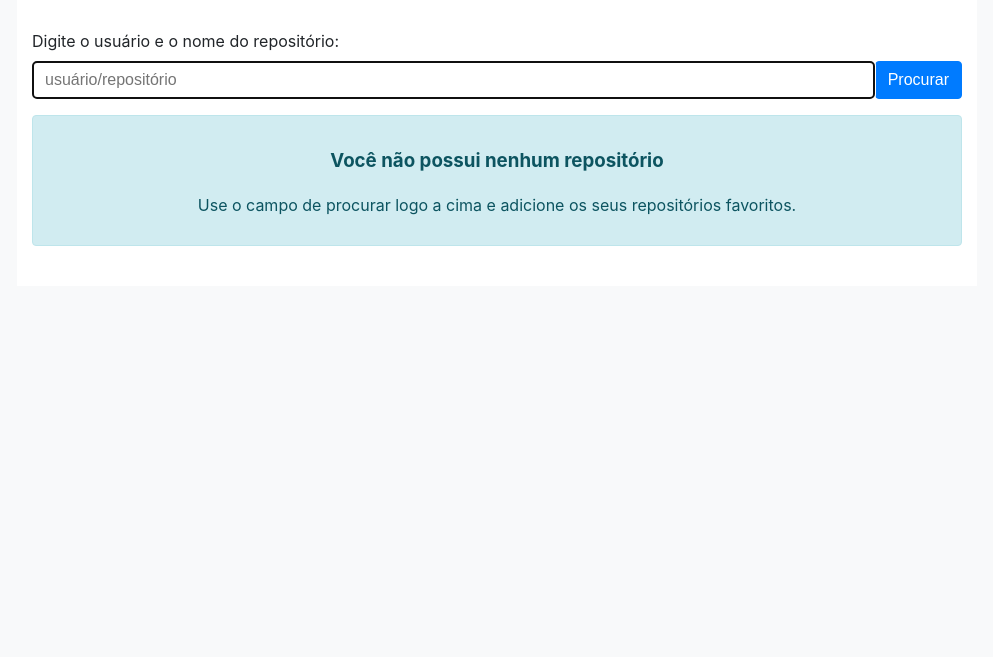
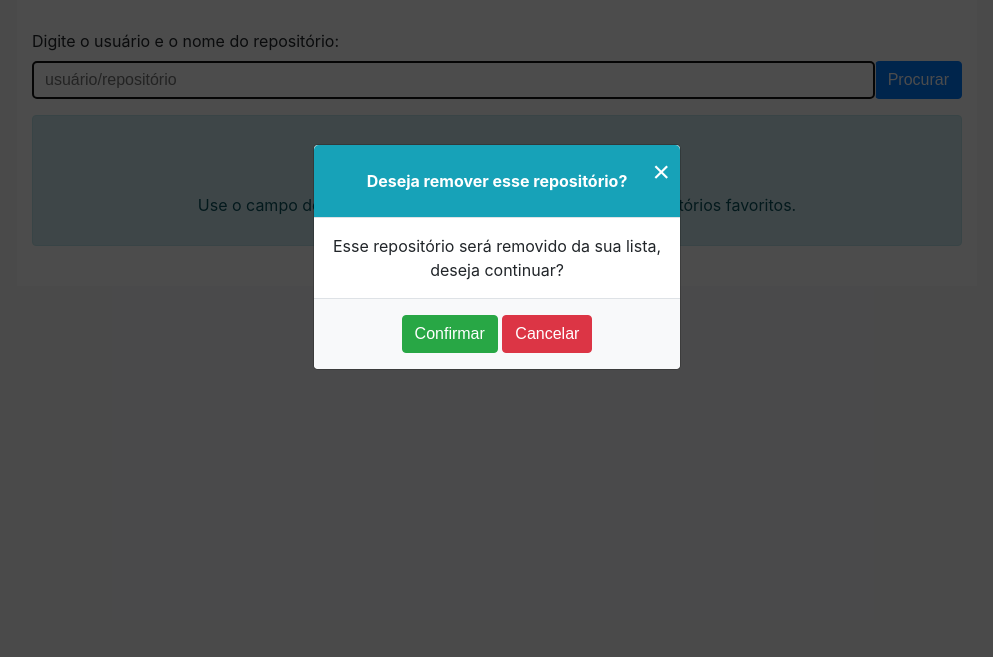
Before and after one commit to geprojetos/projeto-github, a plain HTML site: page docs/index.html in a window 1280 px wide. Shown: the part 143-800 px from the top of the page, without its empty margins (143-1136 px from the left). Drawn offline with Linux system fonts and the light colour scheme.

Commit message:
Criando o modal de confirmação

```diff
--- a/docs/index.html
+++ b/docs/index.html
@@ -29,7 +29,7 @@
         body {
             margin: 0;
             font-family: -apple-system, BlinkMacSystemFont, "Segoe UI", Roboto, "Helvetica Neue", Arial, "Noto Sans", sans-serif, "Apple Color Emoji", "Segoe UI Emoji", "Segoe UI Symbol", "Noto Color Emoji";
-            font-size: 1rem;
+            font-size: 1em;
             font-weight: 400;
             line-height: 1.5;
             color: #212529;
@@ -72,10 +72,10 @@
            background-color: #fff !important;
         }
         .jumbotron {
-            padding: 2rem 1rem;
-            margin-bottom: 2rem;
+            padding: 2em 1em;
+            margin-bottom: 2em;
             background-color: #e9ecef;
-            border-radius: 0.3rem;
+            border-radius: 0.3em;
         }
         .row {
             display: -ms-flexbox;
@@ -102,34 +102,34 @@
             background-color: #fff;
             background-clip: border-box;
             border: 1px solid rgba(0, 0, 0, 0.125);
-            border-radius: 0.25rem;
+            border-radius: 0.25em;
         }
         .img-fluid {
             max-width: 100%;
             height: auto;
         }
         .img-thumbnail {
-            padding: 0.25rem;
+            padding: 0.25em;
             background-color: #fff;
             border: 1px solid #dee2e6;
-            border-radius: 0.25rem;
+            border-radius: 0.25em;
             max-width: 100%;
             height: auto;
         }
         .card-body {
             -ms-flex: 1 1 auto;
             flex: 1 1 auto;
-            padding: 1.25rem;
+            padding: 1.25em;
         }
         .card-img-top {
             float: left;
             width: 90px;
             height: 90px;
             margin: 0 10px 10px 0;
-            border-radius: 0.25rem;
+            border-radius: 0.25em;
         }
         .card-title {
-           margin-bottom: 0.75rem;
+           margin-bottom: 0.75em;
         }
         .card-text {
             margin-top: 0;
@@ -150,11 +150,21 @@
             user-select: none;
             background-color: transparent;
             border: 1px solid transparent;
-            padding: 0.375rem 0.75rem;
-            font-size: 1rem;
+            padding: 0.375em 0.75em;
+            font-size: 1em;
             line-height: 1.5;
-            border-radius: 0.25rem;
+            border-radius: 0.25em;
             transition: color 0.15s ease-in-out, background-color 0.15s ease-in-out, border-color 0.15s ease-in-out, box-shadow 0.15s ease-in-out;
+        }
+        .btn-success {
+            color: #fff;
+            background-color: #28a745;
+            border-color: #28a745;
+        }
+        .btn-success:hover {
+            color: #fff;
+            background-color: #218838;
+            border-color: #1e7e34;
         }
         .btn-primary {
             color: #fff;
@@ -206,10 +216,10 @@
            color: #dc3545 !important;
         }
         .mt-2 {
-            margin-top: 0.5rem !important;
+            margin-top: 0.5em !important;
         }
         .pb-2 {
-            padding-bottom: 0.5rem !important;
+            padding-bottom: 0.5em !important;
         }
         .clear-both {
             clear: both
@@ -220,7 +230,7 @@
         }
         label {
             display: inline-block;
-            margin-bottom: 0.5rem;
+            margin-bottom: 0.5em;
         }
         fieldset {
             min-width: 0;
@@ -231,24 +241,24 @@
         .form-control {
             display: block;
             width: 100%;
-            height: calc(1.5em + 0.75rem + 2px);
-            padding: 0.375rem 0.75rem;
-            font-size: 1rem;
+            height: calc(1.5em + 0.75em + 2px);
+            padding: 0.375em 0.75em;
+            font-size: 1em;
             font-weight: 400;
             line-height: 1.5;
             color: #495057;
             background-color: #fff;
             background-clip: padding-box;
             border: 1px solid #ced4da;
-            border-radius: 0.25rem;
+            border-radius: 0.25em;
             transition: border-color 0.15s ease-in-out, box-shadow 0.15s ease-in-out;
         }
         .form-text {
             display: block;
-            margin-top: 0.25rem;
+            margin-top: 0.25em;
         }
         .form-group {
-           margin-bottom: 1rem;
+           margin-bottom: 1em;
         }
         .input-group {
             position: relative;
@@ -274,10 +284,10 @@
         }
         .alert {
             position: relative;
-            padding: 0.75rem 1.25rem;
-            margin-bottom: 1rem;
+            padding: 0.75em 1.25em;
+            margin-bottom: 1em;
             border: 1px solid transparent;
-            border-radius: 0.25rem;
+            border-radius: 0.25em;
         }
         .alert-success {
             color: #155724;
@@ -307,6 +317,80 @@
         }
         .border-danger {
             border: 1px solid #dc3545;
+        }
+        .modal {
+            position: fixed;
+            top: 50%;
+            left: 50%;
+            max-width: 400px;
+            width: 100%;
+            padding: .5em;
+            transform: translate(-50%, -50%);
+            z-index: 2;
+        }
+        .modal-dialog {
+            position: relative;
+            width: auto;
+            margin: 0.5em;
+            pointer-events: none;
+        }
+        .modal-content {
+            position: relative;
+            display: -ms-flexbox;
+            display: flex;
+            -ms-flex-direction: column;
+            flex-direction: column;
+            width: 100%;
+            pointer-events: auto;
+            background-color: #fff;
+            background-clip: padding-box;
+            border: 1px solid rgba(0, 0, 0, 0.2);
+            border-radius: 0.3em;
+            outline: 0;
+        }
+        .modal-header {
+            padding: 1.5em;
+            border-bottom: 1px solid #dee2e6;
+            border-top-left-radius: 0.3em;
+            border-top-right-radius: 0.3em;
+        }
+        .modal-title {
+            margin-bottom: 0;
+            line-height: 1.5;
+            margin-top: 0;
+        }
+        .modal-header .close {
+            background: none;
+            border: none;
+            padding: 10px;
+            font-size: 30px;
+            position: absolute;
+            right: 0;
+            top: 0;
+        }
+        .modal-body {
+            position: relative;
+            -ms-flex: 1 1 auto;
+            flex: 1 1 auto;
+            padding: 1em;
+        }
+        .modal-footer {
+            -ms-flex-align: center;
+            align-items: center;
+            -ms-flex-pack: end;
+            justify-content: flex-end;
+            padding: 1em;
+            border-top: 1px solid #dee2e6;
+            border-bottom-right-radius: 0.3em;
+            border-bottom-left-radius: 0.3em;
+        }
+        .modal-overlay {
+            background: rgba(0, 0, 0, .7);
+            position: fixed;
+            top: 0;
+            right: 0;
+            bottom: 0;
+            left: 0;
         }
         @media(min-width: 768px) {
             .container {
@@ -401,7 +485,7 @@
     <section class="container text-center bg-white pb-2">
         <header class="jumbotron bg-dark text-white">
             <h1>
-                Projetos do Github
+                Projetos Open Source do Github
             </h1>
         </header>
 
@@ -442,6 +526,8 @@
         </div>
 
         <ul class="row list-unstyled wrapper-list"></ul>
+
+        <div class="modal-confirm"></div>
     </section>
 
     <script src="js/app.js" async></script>
--- a/docs/js/app.js
+++ b/docs/js/app.js
@@ -13,6 +13,7 @@ var myApp = (function(){
     let successSearch   = document.querySelector('.successSearch');
     let info            = document.querySelector('.info');
     let notCards        = document.querySelector('.not-cards');
+    let modalConfirm    = document.querySelector('.modal-confirm');
 
     function _render() {
 
@@ -255,6 +256,34 @@ var myApp = (function(){
         window.localStorage.setItem(key, JSON.stringify(listReps));
     };
 
+    function _modalConfirm() {
+
+        modalConfirm.innerHTML = `
+            <div class="modal" tabindex="-1" role="dialog" aria-labelledby="modalConfirm" aria-hidden="true">
+                <div class="modal-dialog" role="document">
+                    <div class="modal-content">
+                    <div class="modal-header bg-info modal-header text-white">
+                        <h4 class="modal-title" id="modalConfirm">Deseja remover esse repositório?</h4>
+                        <button type="button" class="close text-white" data-dismiss="modal" aria-label="Close">
+                        <span aria-hidden="true">&times;</span>
+                        </button>
+                    </div>
+                    <div class="modal-body">
+                        Esse repositório será removido da sua lista, deseja continuar?
+                    </div>
+                    <div class="modal-footer bg-light">
+                    <button type="button" class="btn btn-success">Confirmar</button>
+                    <button type="button" class="btn btn-danger" data-dismiss="modal">Cancelar</button>
+                    </div>
+                    </div>
+                </div>
+            </div>
+            <div class="modal-overlay"></div>
+        `
+    };
+
+    _modalConfirm();
+
     _render();
     _handleSubmit();
 
```
